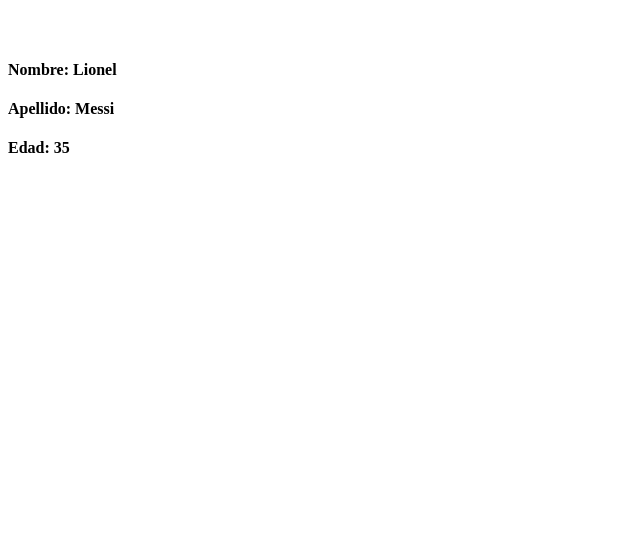
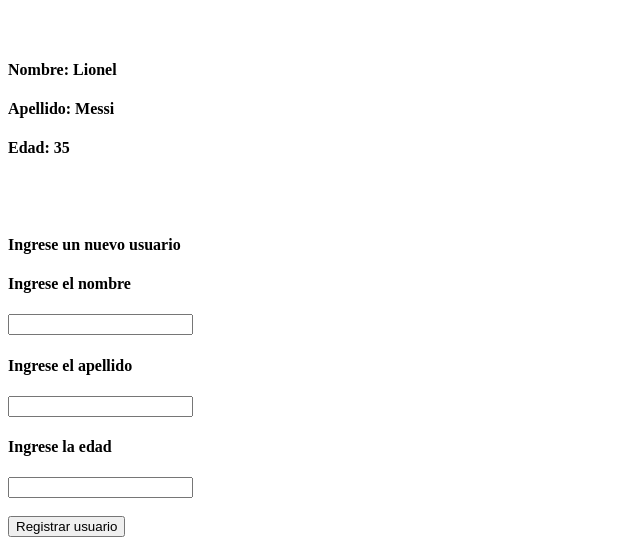
Before and after one commit to FabioTorresMarino/EP_Desarrollo_web, a Django app: page /project_parcial/login in a window 1280 px wide. Shown: the part 400-945 px from the top of the page, without its empty margins (0-640 px from the left). Before the commit the page ends 553 px from the top, so only its background shows below. Run offline with Django 4.2, Linux system fonts and the light colour scheme.

Commit message:
avance_4

```diff
--- a/Proyecto/project_parcial/templates/project_parcial/login.html
+++ b/Proyecto/project_parcial/templates/project_parcial/login.html
@@ -13,5 +13,24 @@
         <h4>Edad: {{ usuario.2 }}</h4>
         <br>
         {% endfor %}
+        <br>
+        <h4>Ingrese un nuevo usuario</h4>
+        <form method = "post" url="{% url 'project_parcial:login' %}">
+        {% csrf_token %}
+            <div>
+                <h4>Ingrese el nombre</h4>
+                <input type="text" name="nombreUsuario">
+            </div>
+            <div>
+                <h4>Ingrese el apellido</h4>
+                <input type="text" name="apellidoUsuario">
+            </div>
+            <div>
+                <h4>Ingrese la edad</h4>
+                <input type="number" name="edadUsuario">
+            </div>
+            <br>
+            <button type="submit">Registrar usuario</button>
+        </form>
     </body>
 </html>
--- a/Proyecto/project_parcial/views.py
+++ b/Proyecto/project_parcial/views.py
@@ -1,12 +1,26 @@
 from django.shortcuts import render
 from django.http import HttpResponse
+
 # Create your views here.
+lista_usuarios = [['Fabio','Torres','20'],['Cristiano','Ronaldo','37'],['Lionel','Messi','35']]
 
 def index(request):
     return HttpResponse('Esta es mi primera vista')
 
 def login(request):
-    lista_usuarios = [['Fabio','Torres','20'],['Cristiano','Ronaldo','37'],['Lionel','Messi','35']]
+    if request.method == 'POST':
+        nuevoUsuario = []
+        print('Hola se ha posteado información')
+        nombre = request.POST.get('nombreUsuario')
+        apellido = request.POST.get('apellidoUsuario')
+        edad = request.POST.get('edadUsuario')
+        print('El nombre del usuario es: ' + str(nombre))
+        print('El apellido del usuario es: ' + str(apellido))
+        print('La edad del usuario es: ' + str(edad))
+        nuevoUsuario.append(str(nombre))
+        nuevoUsuario.append(str(apellido))
+        nuevoUsuario.append(str(edad))
+        lista_usuarios.append(nuevoUsuario)
     return render(request,'project_parcial/login.html',{
         'usuarios': lista_usuarios,
     })
```
